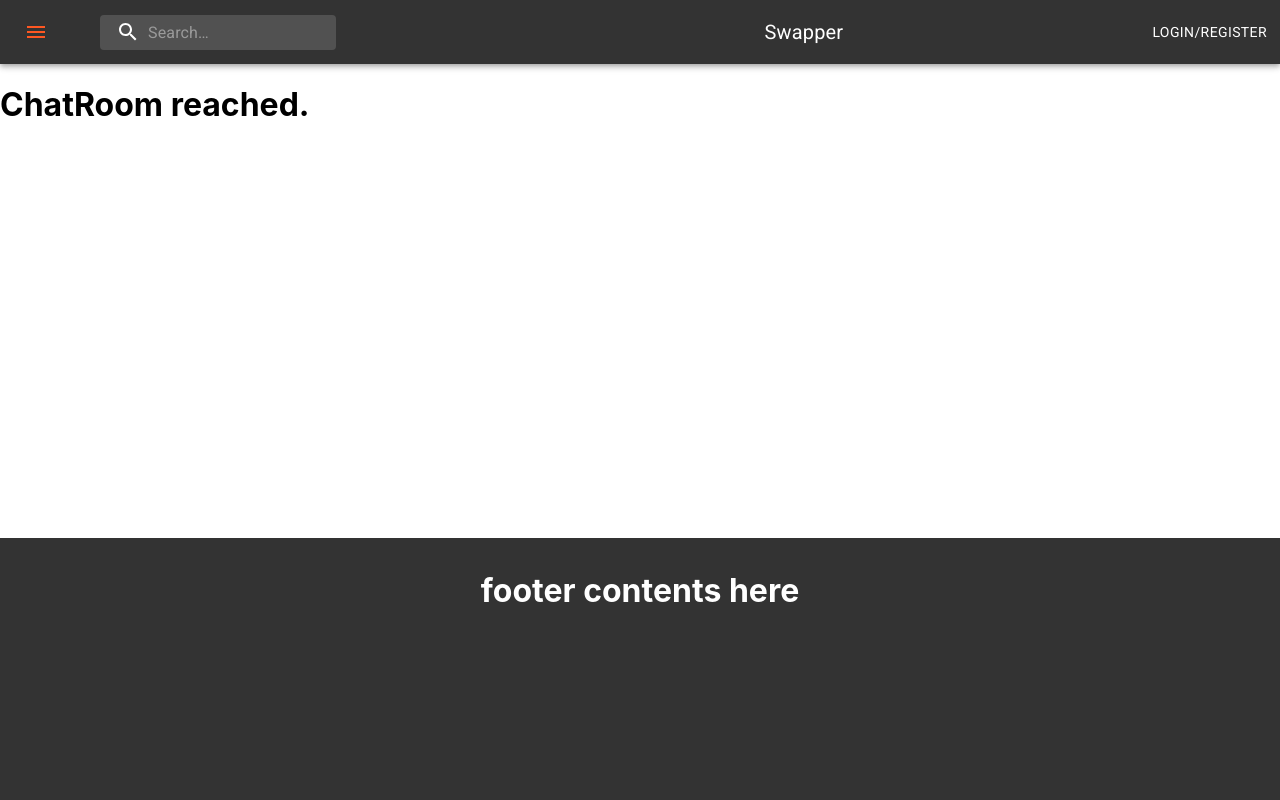
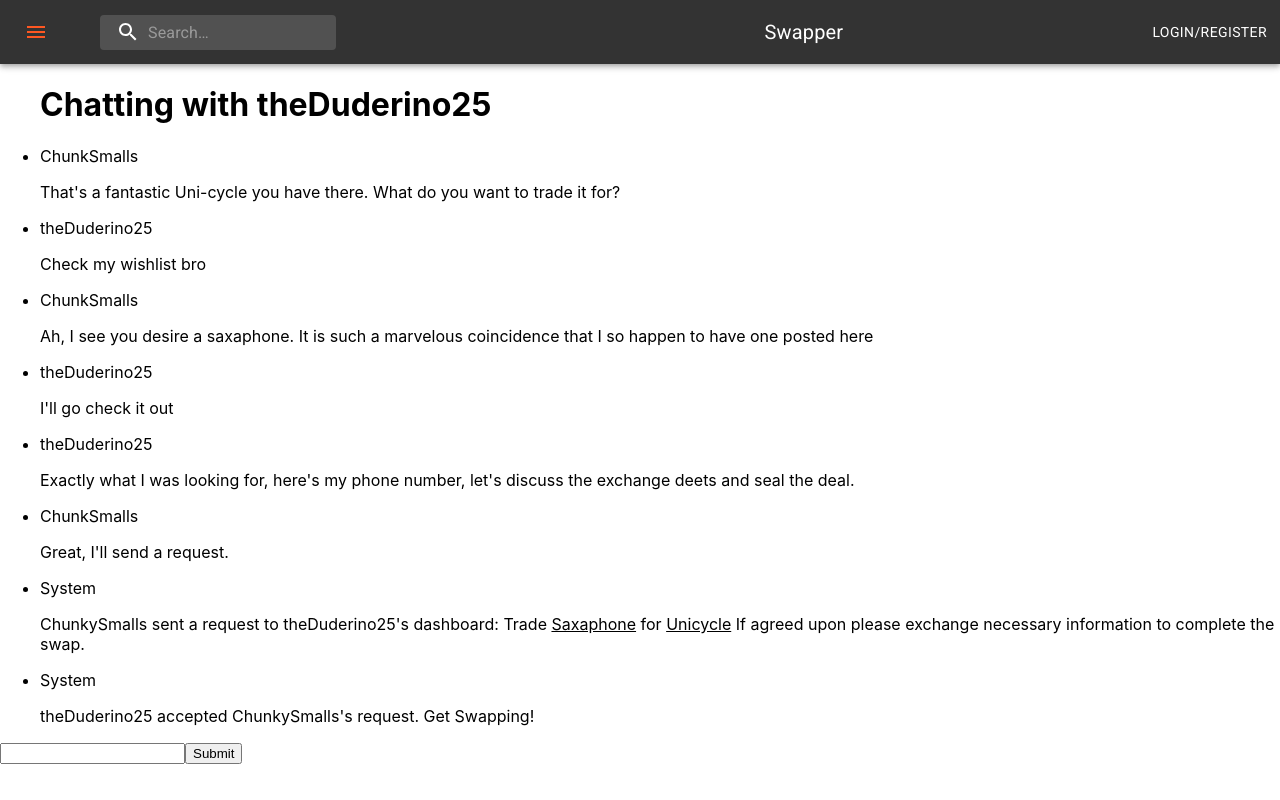
Before and after one commit to Swapper-Project/Swapper, a React (Create React App) app in the folder frontend/: page /ChatRoom in a window 1280 px wide. Shown: the top 800 px of the page. Built offline with nearby package versions, Linux system fonts and the light colour scheme.

Commit message:
Add basic message entering functionality to chatroom component.

```diff
--- a/frontend/src/App.js
+++ b/frontend/src/App.js
@@ -7,7 +7,7 @@ import Nav from './components/navbar/Nav';
 import Dashboard from './components/dashboard/Dashboard.js';
 import ItemPage from './components/itempage/ItemPage';
 import ItemList from './components/ItemList.js';
-import ChatRoom from './components/ChatRoom.js';
+import ChatRoom from './components/chatroom/ChatRoom.js';
 import Footer from './components/Footer.js';
 
 class App extends Component {
--- a/frontend/src/components/ChatRoom.js
+++ /dev/null
@@ -1,13 +0,0 @@
-import React, {Component} from 'react'
-
-class ChatRoom extends Component {
-    render() {
-        return (
-            <div>
-                <h1>ChatRoom reached.</h1>
-            </div>
-        )
-    }
-}
-
-export default ChatRoom;
--- /dev/null
+++ b/frontend/src/components/chatroom/ChatRoom.js
@@ -0,0 +1,91 @@
+import React from 'react';
+
+import Message from './Message.js';
+
+class ChatRoom extends React.Component {
+    constructor(props) {
+        super(props);
+
+        this.state = {
+            messages: [{
+                username: "ChunkSmalls",
+                text: <p>That's a fantastic Uni-cycle you have there. What do you want to trade it for?</p>,
+            }, {
+                username: "theDuderino25",
+                text: <p>Check my wishlist bro</p>,
+            }, {
+                username: "ChunkSmalls",
+                text: <p>Ah, I see you desire a saxaphone. It is such a marvelous coincidence that I so happen to have one posted here</p>,
+            }, {
+                username: "theDuderino25",
+                text: <p>I'll go check it out</p>,
+            }, {
+                username: "theDuderino25",
+                text: <p>Exactly what I was looking for, here's my phone number, let's discuss the exchange deets and seal the deal.</p>,
+            }, {
+                username: "ChunkSmalls",
+                text: <p>Great, I'll send a request.</p>,
+            }, {
+                username: "System",
+                text: <p>ChunkySmalls sent a request to theDuderino25's dashboard: Trade <u>Saxaphone</u> for <u>Unicycle</u> If agreed upon please exchange necessary information to complete the swap.</p>,
+            }, {
+                username: "System",
+                text: <p>theDuderino25 accepted ChunkySmalls's request. Get Swapping!</p>,
+            }],
+
+            otherUser: "theDuderino25",
+            user: "ChunkySmalls",
+            message: "message",
+        };
+    }
+
+    setMessage = (event) => {
+        this.setState({
+          message: event.target.value,
+        });
+      }
+
+    submitMessage = (e) => {
+        e.preventDefault();
+
+        //websocket stuff here
+        //----------
+
+        this.setState({
+            messages: [...this.state.messages, {
+                username: this.state.user,
+                text: <p>{this.state.message}</p>,
+            }]
+        });
+        e.target.reset();
+    }
+
+    render() {
+        const {otherUser: user} = this.state;
+        const {messages} = this.state;
+
+        return (
+            <div>
+                <ul>
+                    <h1>Chatting with {user}</h1>
+                    {messages.length <= 10 && (
+                        messages.slice().map((msg) =>
+                        <Message message={msg} />
+                    )
+                    )}
+                    {messages.length > 10 && (
+                        messages.slice(messages.length - 10).map((msg) =>
+                            <Message message={msg} />
+                        ))
+                    }
+                </ul>
+                <form id="message-form" className="input" onSubmit={(e) => this.submitMessage(e)}>
+                    <input type="text" onChange={this.setMessage}/>
+                    <input type="submit" value="Submit" />
+                </form>
+            </div>
+        );
+    }
+}
+
+export default ChatRoom;
--- /dev/null
+++ b/frontend/src/components/chatroom/Message.js
@@ -0,0 +1,10 @@
+import React from 'react';
+
+const Message = (props) => (
+    <li>
+        {props.message.username}
+        {props.message.text}
+    </li>
+);
+
+export default Message;
```
